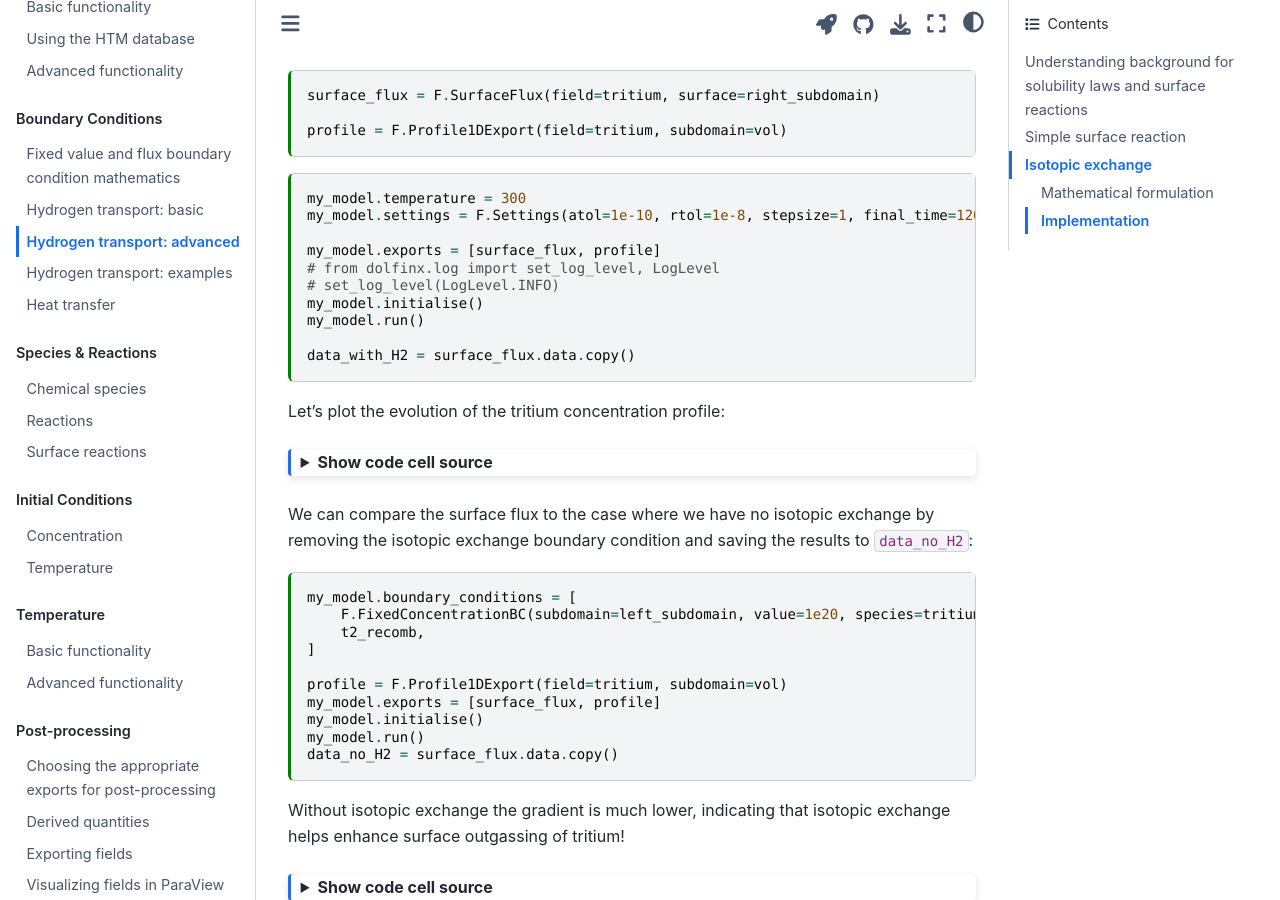
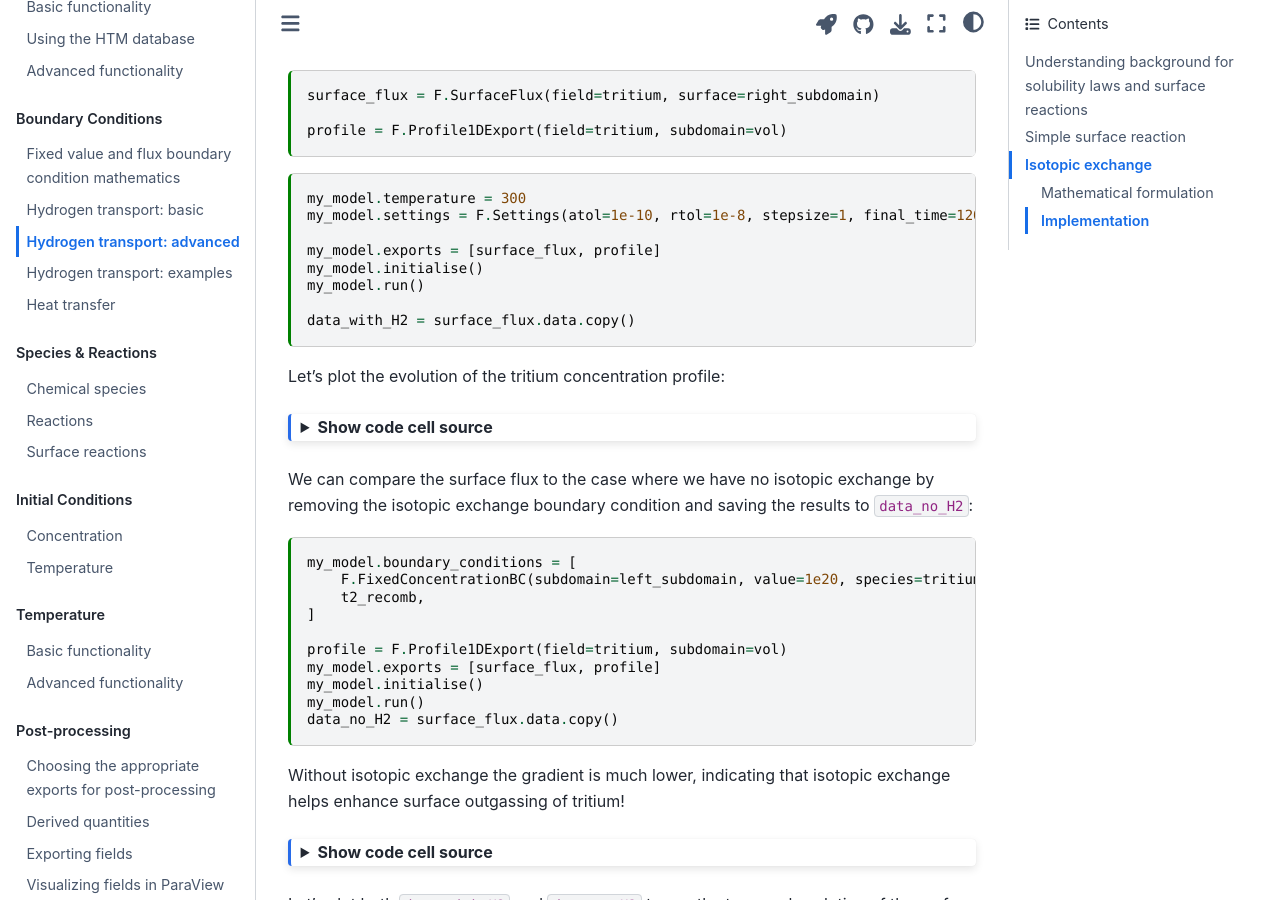
Before and after one commit to festim-dev/FESTIM-workshop, a Jupyter Book: the page built from book/content/boundary_conditions/h_transport_advanced.md, in a window 1280 px wide and 900 px high, scrolled down 7721 px. Built offline with Jupyter Book 1.0.4 settings and Sphinx 7.4.7 and the Sphinx Book theme 1.1.4, drawn with Linux system fonts in a browser that asks for light colours; pages that are not in the unit, such as notebooks, are missing from menus.

Commit message:
removed comments

```diff
--- a/book/content/boundary_conditions/h_transport_advanced.md
+++ b/book/content/boundary_conditions/h_transport_advanced.md
@@ -365,8 +365,6 @@ my_model.temperature = 300
 my_model.settings = F.Settings(atol=1e-10, rtol=1e-8, stepsize=1, final_time=120)
 
 my_model.exports = [surface_flux, profile]
-# from dolfinx.log import set_log_level, LogLevel
-# set_log_level(LogLevel.INFO)
 my_model.initialise()
 my_model.run()
 
```
